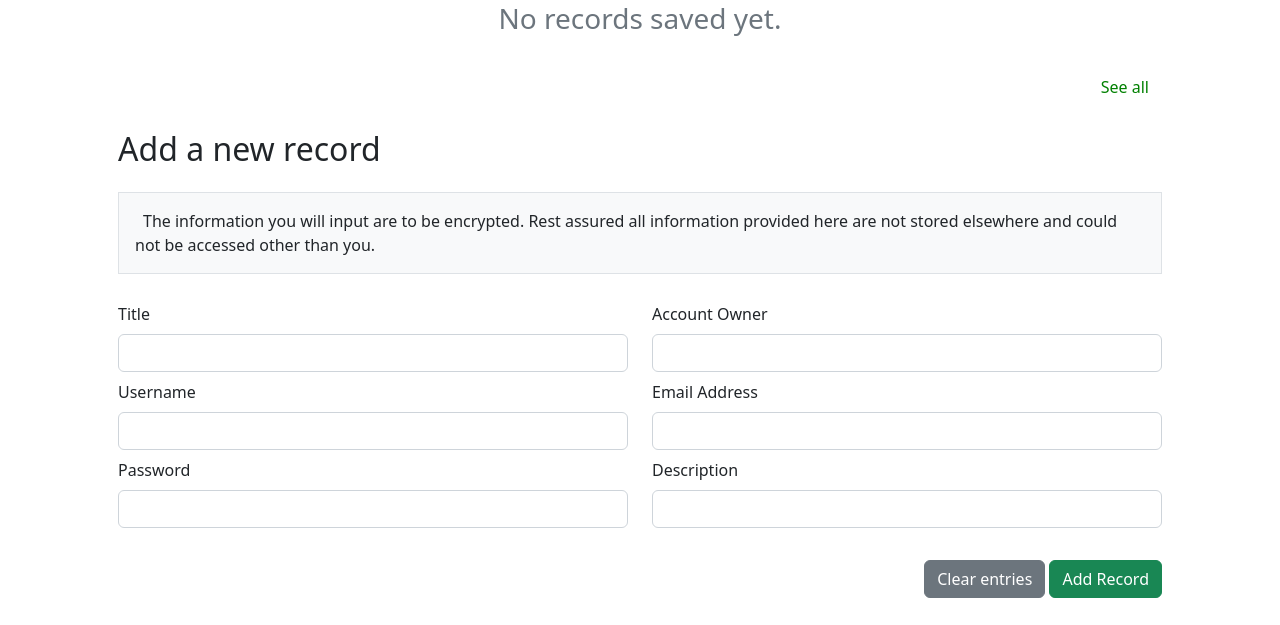
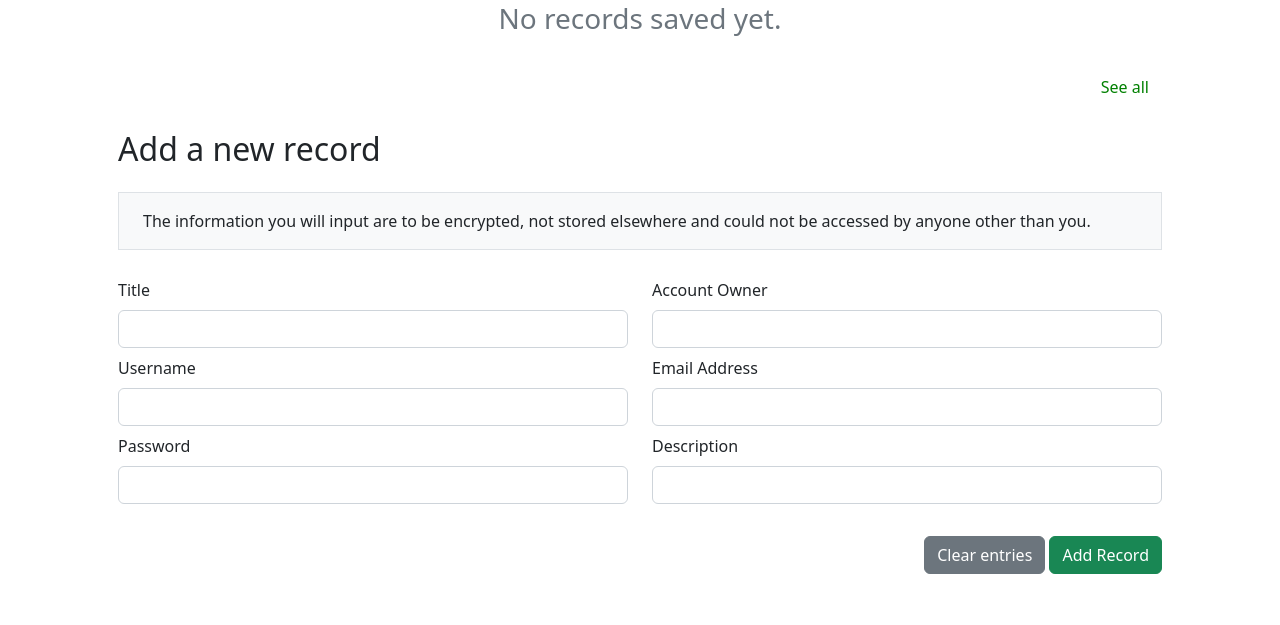
Before and after one commit to kingdeorayom/account-manager, a PHP site: page /home.php in a window 1280 px wide. Shown: the part 385-1010 px from the top of the page. After the commit the page ends 959 px from the top, so only its background shows below. Run offline with PHP 8.4, Linux system fonts and the light colour scheme; the visitor is signed in with stand-in values (Sample User, id 1); data that the repository does not hold is empty; some libraries are stand-ins or nearby versions.

Commit message:
security message revision

```diff
--- a/home.php
+++ b/home.php
@@ -112,7 +112,7 @@ $pageUpdatePasswordJSVersion = filemtime('./scripts/updatePassword.js');
                     <h2>Add a new record</h2>
 
                     <div class='border border-1 bg-light px-3 my-4'>
-                        <p class='my-3'><i class='fas fa-lock mx-1' style='color: #012265;'></i> The information you will input are to be encrypted. Rest assured all information provided here are not stored elsewhere and could not be accessed other than you.</p>
+                        <p class='my-3'><i class='fas fa-lock mx-1' style='color: #012265;'></i> The information you will input are to be encrypted, not stored elsewhere and could not be accessed by anyone other than you.</p>
                     </div>
 
                     <div class="addForm">
```
